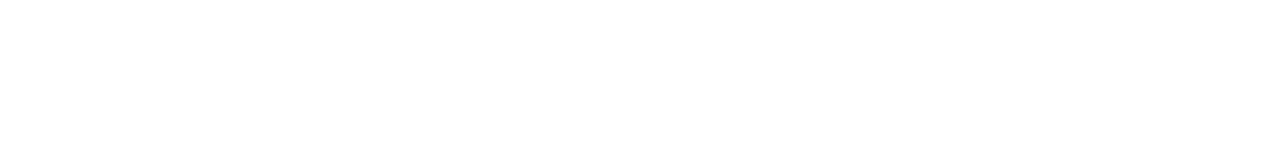
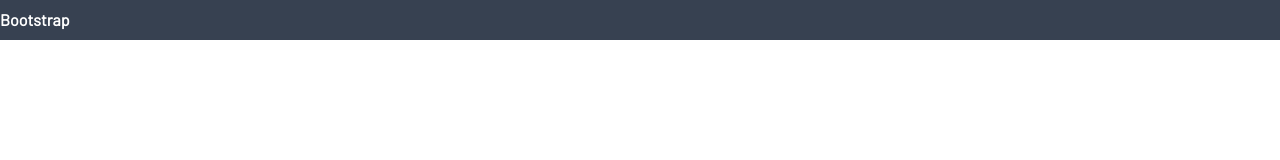
Before and after one commit to rextree/frontpage-tailwindcss, a website: page index.html in a window 1280 px wide. Shown: the top 160 px of the page. Drawn offline with nearby package versions, Linux system fonts and the light colour scheme; files that its build step writes are made by us from their sources.

Commit message:
header add bg

```diff
--- a/index.html
+++ b/index.html
@@ -11,7 +11,7 @@
 </head>
 
 <body class="font-body">
-    <header>
+    <header class="bg-gray-700 w-full">
         <div class="navbar">
             <div class="container flex justify-between px-2 md:px-0">
                 <div class="logo font-bold text-white">Bootstrap</div>
```
